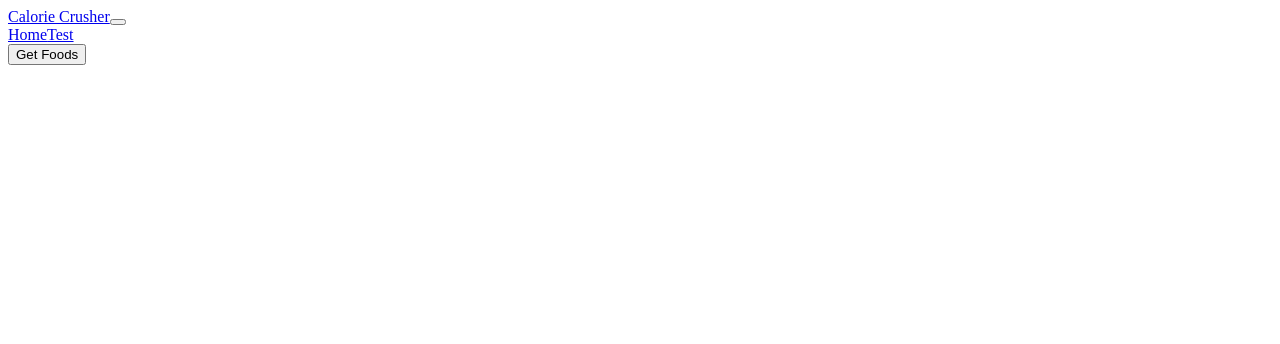
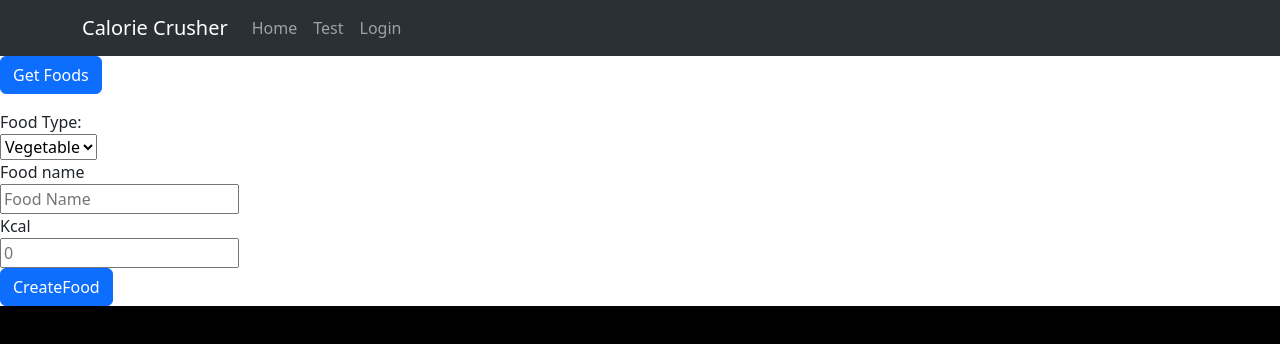
Before and after one commit to BoximusMaximus/CalorieCrusher, a React (Vite) app in the folder frontend/CalorieCrusher/: page /apitest in a window 1280 px wide. Shown: the top 344 px of the page. Built offline with nearby package versions, Linux system fonts and the light colour scheme.

Commit message:
added test forms for signup and login

```diff
--- a/frontend/CalorieCrusher/src/App.css
+++ b/frontend/CalorieCrusher/src/App.css
@@ -1,184 +1,3 @@
-/* .counter {
-  font-size: 16px;
-  padding: 5px 10px;
-  border-radius: 5px;
-  color: var(--accent);
-  background: var(--accent-bg);
-  border: 2px solid transparent;
-  transition: border-color 0.3s;
-  margin-bottom: 24px;
-
-  &:hover {
-    border-color: var(--accent-border);
-  }
-  &:focus-visible {
-    outline: 2px solid var(--accent);
-    outline-offset: 2px;
-  }
+html, body {
+  background-color: black;
 }
-
-.hero {
-  position: relative;
-
-  .base,
-  .framework,
-  .vite {
-    inset-inline: 0;
-    margin: 0 auto;
-  }
-
-  .base {
-    width: 170px;
-    position: relative;
-    z-index: 0;
-  }
-
-  .framework,
-  .vite {
-    position: absolute;
-  }
-
-  .framework {
-    z-index: 1;
-    top: 34px;
-    height: 28px;
-    transform: perspective(2000px) rotateZ(300deg) rotateX(44deg) rotateY(39deg)
-      scale(1.4);
-  }
-
-  .vite {
-    z-index: 0;
-    top: 107px;
-    height: 26px;
-    width: auto;
-    transform: perspective(2000px) rotateZ(300deg) rotateX(40deg) rotateY(39deg)
-      scale(0.8);
-  }
-}
-
-#center {
-  display: flex;
-  flex-direction: column;
-  gap: 25px;
-  place-content: center;
-  place-items: center;
-  flex-grow: 1;
-
-  @media (max-width: 1024px) {
-    padding: 32px 20px 24px;
-    gap: 18px;
-  }
-}
-
-#next-steps {
-  display: flex;
-  border-top: 1px solid var(--border);
-  text-align: left;
-
-  & > div {
-    flex: 1 1 0;
-    padding: 32px;
-    @media (max-width: 1024px) {
-      padding: 24px 20px;
-    }
-  }
-
-  .icon {
-    margin-bottom: 16px;
-    width: 22px;
-    height: 22px;
-  }
-
-  @media (max-width: 1024px) {
-    flex-direction: column;
-    text-align: center;
-  }
-}
-
-#docs {
-  border-right: 1px solid var(--border);
-
-  @media (max-width: 1024px) {
-    border-right: none;
-    border-bottom: 1px solid var(--border);
-  }
-}
-
-#next-steps ul {
-  list-style: none;
-  padding: 0;
-  display: flex;
-  gap: 8px;
-  margin: 32px 0 0;
-
-  .logo {
-    height: 18px;
-  }
-
-  a {
-    color: var(--text-h);
-    font-size: 16px;
-    border-radius: 6px;
-    background: var(--social-bg);
-    display: flex;
-    padding: 6px 12px;
-    align-items: center;
-    gap: 8px;
-    text-decoration: none;
-    transition: box-shadow 0.3s;
-
-    &:hover {
-      box-shadow: var(--shadow);
-    }
-    .button-icon {
-      height: 18px;
-      width: 18px;
-    }
-  }
-
-  @media (max-width: 1024px) {
-    margin-top: 20px;
-    flex-wrap: wrap;
-    justify-content: center;
-
-    li {
-      flex: 1 1 calc(50% - 8px);
-    }
-
-    a {
-      width: 100%;
-      justify-content: center;
-      box-sizing: border-box;
-    }
-  }
-}
-
-#spacer {
-  height: 88px;
-  border-top: 1px solid var(--border);
-  @media (max-width: 1024px) {
-    height: 48px;
-  }
-}
-
-.ticks {
-  position: relative;
-  width: 100%;
-
-  &::before,
-  &::after {
-    content: '';
-    position: absolute;
-    top: -4.5px;
-    border: 5px solid transparent;
-  }
-
-  &::before {
-    left: 0;
-    border-left-color: var(--border);
-  }
-  &::after {
-    right: 0;
-    border-right-color: var(--border);
-  }
-} */
--- a/frontend/CalorieCrusher/src/App.tsx
+++ b/frontend/CalorieCrusher/src/App.tsx
@@ -1,12 +1,13 @@
 import './App.css'
 import { Outlet } from "react-router"
 import LinkBar from './components/LinkBar'
+import "bootstrap/dist/css/bootstrap.min.css"
 
 function App() {
   return (
     <>
       <LinkBar/>
-      <Outlet/>
+      <Outlet />
     </>
   )
 }
--- /dev/null
+++ b/frontend/CalorieCrusher/src/components/CreateFoodTest.tsx
@@ -0,0 +1,49 @@
+import React from 'react'
+import { Button, FormLabel } from 'react-bootstrap'
+
+export default function CreateFoodTest({url}:{url:string}) {
+
+    function handleSubmit(e:any){
+        e.preventDefault();
+        // Read the form data
+        const form = e.target;
+        const formData = new FormData(form);
+        const query = {
+            food_type:formData.get("food_type"),
+            food_name:formData.get("food_name"),
+            kcal:formData.get("kcal")
+        }
+        console.log(query);
+    }
+
+
+  return (
+    <>
+        <div>
+            <form onSubmit={handleSubmit}>
+                <label>Food Type:</label>
+                <br/>
+                <select name="food_type">
+                <option value="VE">Vegetable</option>
+                <option value="FR">Fruit</option>
+                <option value="GR">Grain</option>
+                <option value="DA">Dairy</option>
+                <option value="PR">Protein</option>
+                <option value="OT">Other</option>
+                </select>
+                <br/>
+                <label>Food name</label>
+                <br/>
+                <input name="food_name" placeholder='Food Name'/>
+                <br/>
+                <label>Kcal</label>
+                <br/>
+                <input name="kcal" placeholder='0'/>
+                <br/>
+                <Button type='submit'>CreateFood</Button>
+            </form>
+
+        </div>
+    </>
+  )
+}
--- a/frontend/CalorieCrusher/src/components/APITesting.tsx
+++ b/frontend/CalorieCrusher/src/components/GetFoodsTest.tsx
@@ -2,10 +2,9 @@ import React, { useState } from 'react'
 import axios from 'axios'
 import { Button } from 'react-bootstrap'
 
-export default function APITesting() {
+export default function GetFoodsTest({url}:{url:string}) {
     const [foods, setFoods] = useState([])
 
-    const url = "http://localhost:8000/api/v1/"
     async function GetFoods () {
        await axios.get(`${url}items/food/`)
         .then((response) => {
--- a/frontend/CalorieCrusher/src/components/LinkBar.tsx
+++ b/frontend/CalorieCrusher/src/components/LinkBar.tsx
@@ -4,14 +4,15 @@ import Navbar from "react-bootstrap/Navbar"
 
 export default function LinkBar() {
   return (
-    <Navbar expand="lg" className="bg-body-tertiary">
-      <Container>
+    <Navbar expand="lg" className="bg-body-tertiary" variant='dark' data-bs-theme="dark" >
+      <Container color="black">
         <Navbar.Brand href="/">Calorie Crusher</Navbar.Brand>
         <Navbar.Toggle aria-controls="basic-navbar-nav" />
         <Navbar.Collapse id="basic-navbar-nav">
           <Nav className="me-auto">
             <Nav.Link href="/">Home</Nav.Link>
             <Nav.Link href="apitest">Test</Nav.Link>
+            <Nav.Link href="login">Login</Nav.Link>
           </Nav>
         </Navbar.Collapse>
       </Container>
--- /dev/null
+++ b/frontend/CalorieCrusher/src/components/Login.tsx
@@ -0,0 +1,7 @@
+import React from 'react'
+
+export default function Login() {
+  return (
+    <div>Login</div>
+  )
+}
--- /dev/null
+++ b/frontend/CalorieCrusher/src/components/Signup.tsx
@@ -0,0 +1,42 @@
+import React from 'react'
+import { Button } from 'react-bootstrap';
+import Form from 'react-bootstrap/Form';
+
+export default function Signup() {
+
+    function HandleSubmit(e:any){
+        e.preventDefault();
+
+        // Read the form data
+        const form = e.target;
+        const formData = new FormData(form);
+        const userData = {
+            username:formData.get("username"),
+            email:formData.get("email"),
+            password:formData.get("password")
+        }
+        console.log(userData)
+    }
+
+  return (
+    <>
+        <Form data-bs-theme="dark" onSubmit={HandleSubmit}>
+            <Form.Group>
+                <Form.Label>Username : </Form.Label>
+                <Form.Control name="username"  type='username' placeholder='Username'/>
+            </Form.Group>
+            <Form.Group>
+                <Form.Label>Email : </Form.Label>
+                <Form.Control name="email" type='email' placeholder='Email'/>
+            </Form.Group>
+            <Form.Group>
+                <Form.Label>Password : </Form.Label>
+                <Form.Control name="password" type='password' placeholder='Passsword'/>
+            </Form.Group>
+            <Button variant='primary' type="submit" >
+                Sign Up
+            </Button>
+        </Form>
+    </>
+  )
+}
--- a/frontend/CalorieCrusher/src/pages/APITestPage.tsx
+++ b/frontend/CalorieCrusher/src/pages/APITestPage.tsx
@@ -1,10 +1,13 @@
 import React from 'react'
-import APITesting from '../components/APITesting'
+import GetFoodsTest from '../components/GetFoodsTest'
+import CreateFoodTest from '../components/CreateFoodTest'
 
 export default function APITestPage() {
+    const testingURL = "http://localhost:8000/api/v1/"
   return (
     <>
-        <div><APITesting/></div>
+        <GetFoodsTest url={testingURL}/>
+        <CreateFoodTest url={testingURL}/>
     </>
   )
 }
--- /dev/null
+++ b/frontend/CalorieCrusher/src/pages/LoginPage.tsx
@@ -0,0 +1,31 @@
+import React from 'react'
+import Login from '../components/Login'
+import Tab from 'react-bootstrap/Tab';
+import Tabs from 'react-bootstrap/Tabs';
+import Signup from '../components/Signup';
+import { useState } from 'react';
+
+
+export default function LoginPage() {
+    const [key, setKey] = useState("signin")
+
+  return (
+    <>
+    <Tabs
+    data-bs-theme="dark"
+    activeKey={key}
+    onSelect={(k:any) => setKey(k)}
+    id="Login or Signup"
+    className="mb-3"
+    fill>
+        <Tab eventKey="signin" title="Sign In" >
+            <Login/>
+        </Tab>
+        <Tab eventKey="signup" title="Sign Up">
+            <Signup/>
+        </Tab>
+    </Tabs>
+
+    </>
+  )
+}
--- a/frontend/CalorieCrusher/src/router.tsx
+++ b/frontend/CalorieCrusher/src/router.tsx
@@ -4,6 +4,7 @@ import {
 import App from "./App";
 import HomePage from "./pages/HomePage";
 import APITestPage from "./pages/APITestPage";
+import LoginPage from "./pages/LoginPage";
 
 const router = createBrowserRouter([
   {
@@ -11,7 +12,8 @@ const router = createBrowserRouter([
     element: <App/>,
     children: [
         {index: true, element:<HomePage/>},
-        {path: "apitest", element:<APITestPage/>}
+        {path: "apitest", element:<APITestPage/>},
+        {path: "login", element:<LoginPage/>}
     ]
   },
 ]);
```
